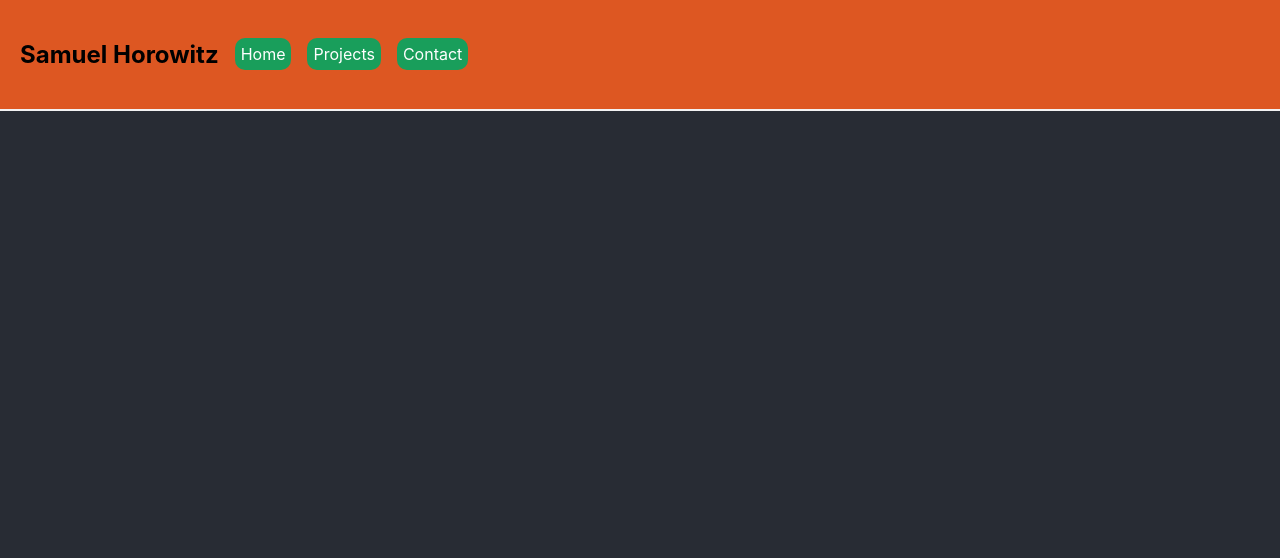
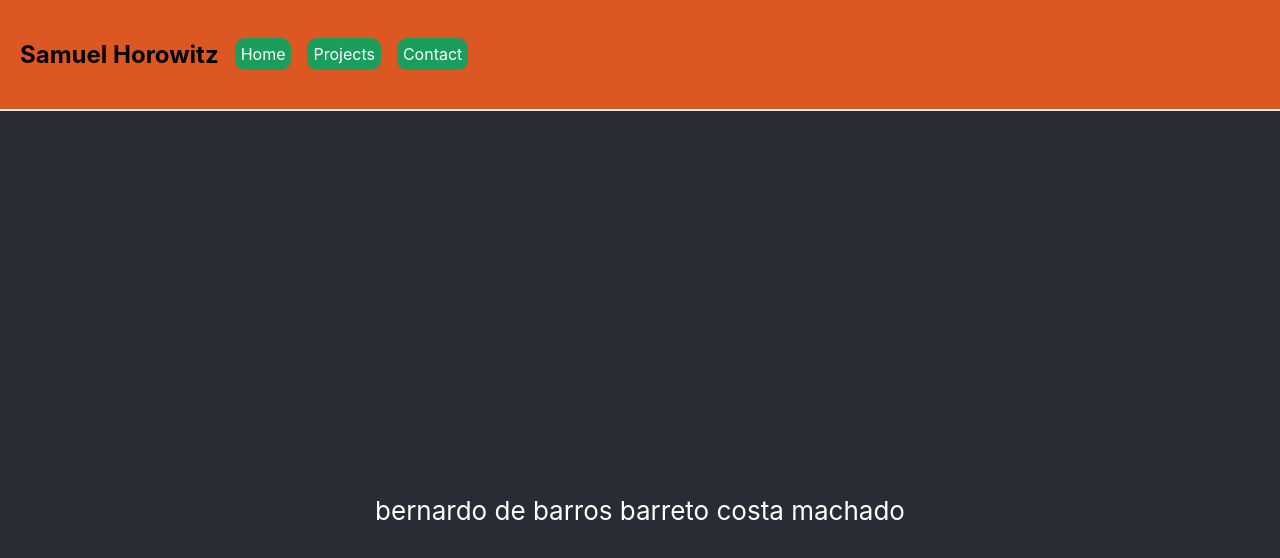
Before and after one commit to shorowitz03/PersonalSite, a React (Vite) app in the folder vite-project/: page /Projects in a window 1280 px wide. Shown: the top 558 px of the page. Built offline with nearby package versions, Linux system fonts and the light colour scheme.

Commit message:
updateBernardo

```diff
--- a/vite-project/src/App.jsx
+++ b/vite-project/src/App.jsx
@@ -5,6 +5,7 @@ import NavBar from './NavBar';
 import HomeThing from './HomeThing';
 //import logo from './mikey.png'
 import './App.css'
+import ProjectsThing from './ProjectsThing';
 
 function App() {
   const [count, setCount] = useState(0)
@@ -24,7 +25,7 @@ function App() {
             {console.log("Test")}
           </Route>
           <Route exact path="/Projects">
-
+            <ProjectsThing/>
           </Route>
           <Route exact path="/Contact">
           </Route>
--- /dev/null
+++ b/vite-project/src/ProjectsThing.jsx
@@ -0,0 +1,22 @@
+import React from "react"
+import { useState } from 'react'
+import logo from './favicon.svg'
+
+class ProjectsThing extends React.Component {
+    constructor(props) {
+        super(props)
+    }
+
+
+render () {
+    return(
+
+           <div>
+               <p>bernardo de barros barreto costa machado
+                   </p>
+           </div>
+
+    );
+}
+}
+export default ProjectsThing;
```
